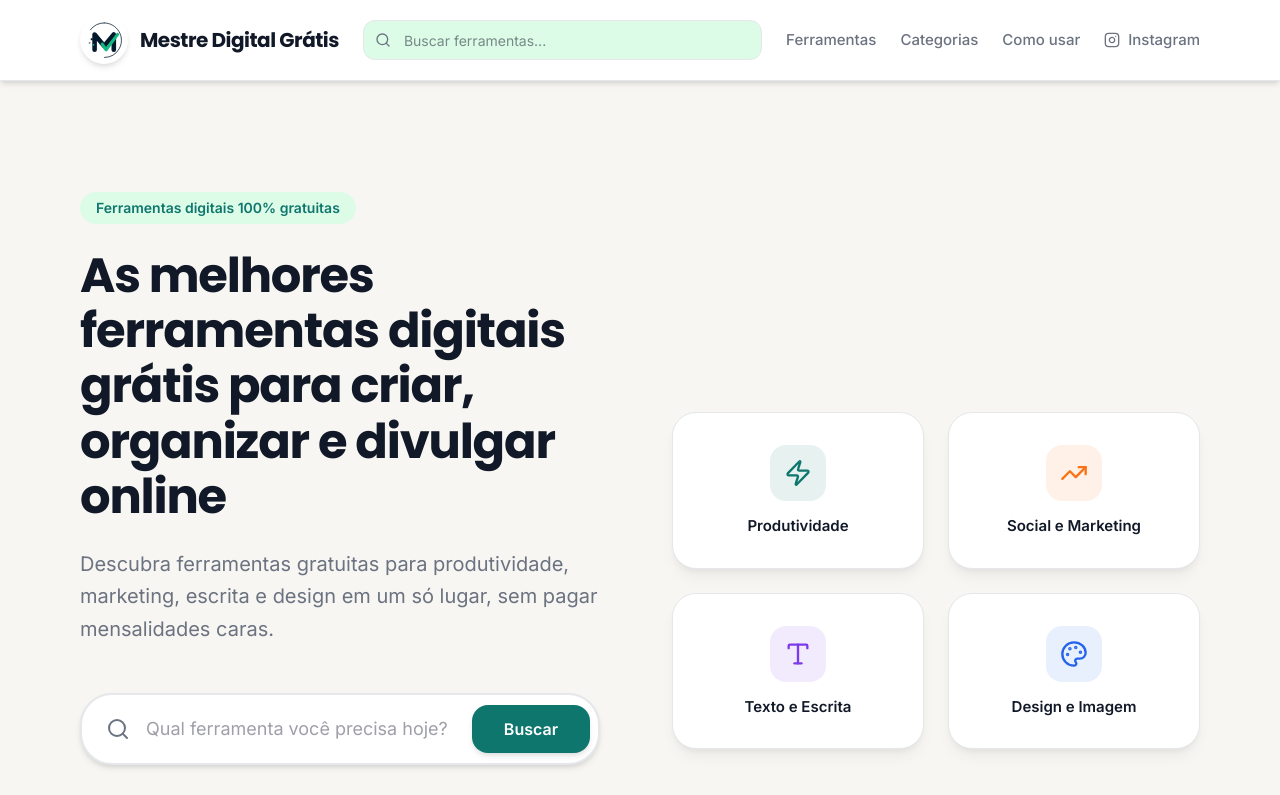
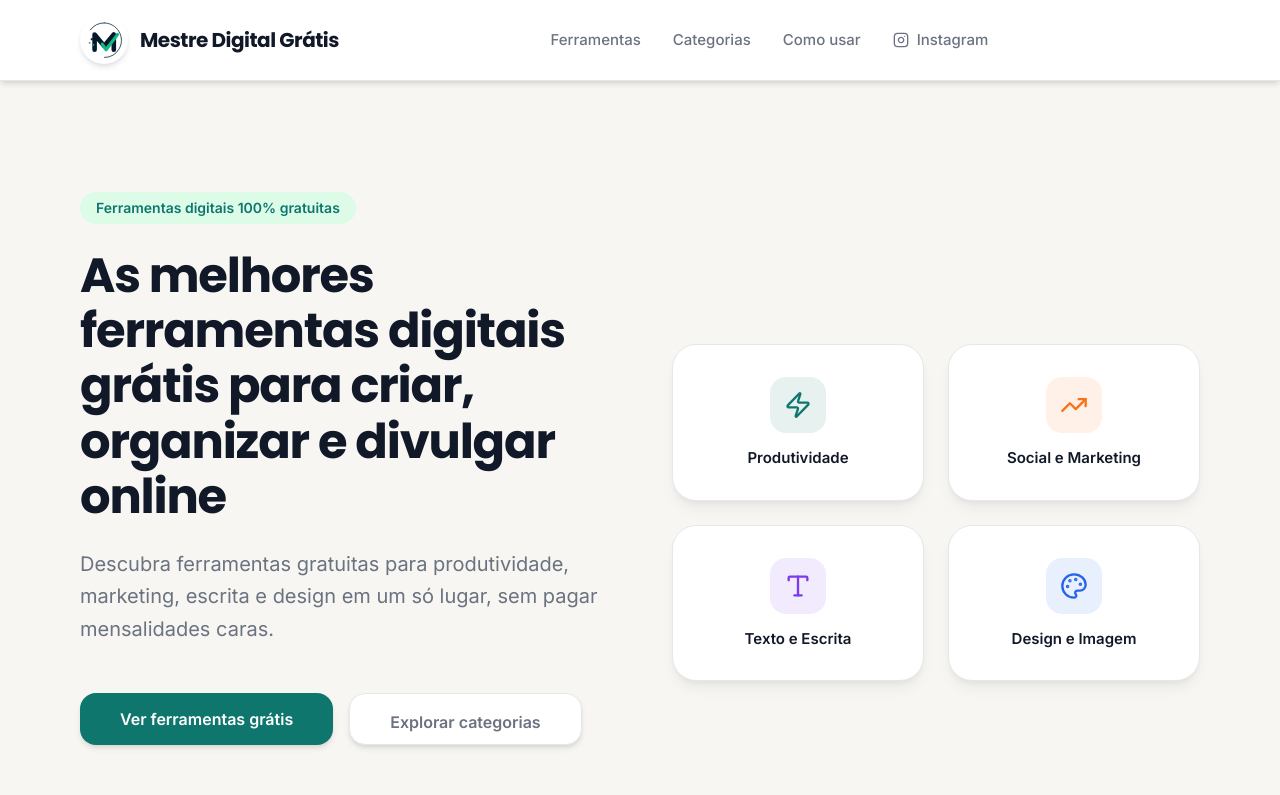
Before and after one commit to stcp5000/Mestre-Digital-Gratis, a React (Vite) app: page / in a window 1280 px wide. Shown: the top 795 px of the page. Built offline with nearby package versions, Linux system fonts and the light colour scheme.

Commit message:
Retomada da versão anterior

```diff
--- a/src/App.tsx
+++ b/src/App.tsx
@@ -373,72 +373,7 @@ function AppContent() {
             </Link>
           </div>
 
-          <div className="flex items-center gap-4 flex-1 max-w-md mx-6 relative">
-            <div className="relative w-full">
-              <Search className="absolute left-3 top-1/2 -translate-y-1/2 h-4 w-4 text-brand-muted" />
-              <input
-                type="text"
-                placeholder="Buscar ferramentas..."
-                value={searchQuery}
-                onChange={(e) => {
-                  setSearchQuery(e.target.value);
-                  setShowSearchResults(true);
-                }}
-                onFocus={() => setShowSearchResults(true)}
-                className="w-full h-10 pl-10 pr-4 bg-brand-highlight border border-brand-border rounded-xl text-sm focus:outline-none focus:ring-2 focus:ring-brand-primary/20 transition-all"
-              />
-
-              <AnimatePresence>
-                {showSearchResults && searchQuery.trim() && (
-                  <>
-                    <motion.div
-                      initial={{ opacity: 0 }}
-                      animate={{ opacity: 1 }}
-                      exit={{ opacity: 0 }}
-                      onClick={() => setShowSearchResults(false)}
-                      className="fixed inset-0 z-40 bg-transparent"
-                    />
-                    <motion.div
-                      initial={{ opacity: 0, y: 10 }}
-                      animate={{ opacity: 1, y: 0 }}
-                      exit={{ opacity: 0, y: 10 }}
-                      className="absolute top-full left-0 right-0 mt-2 z-50 bg-white border border-brand-border rounded-2xl shadow-xl overflow-hidden"
-                    >
-                      {filteredTools.length > 0 ? (
-                        <div className="p-2">
-                          {filteredTools.map(tool => (
-                            <Link
-                              key={tool.id}
-                              to={`/ferramenta/${tool.slug}`}
-                              onClick={() => {
-                                setSearchQuery("");
-                                setShowSearchResults(false);
-                              }}
-                              className="flex items-center gap-3 p-3 hover:bg-brand-highlight rounded-xl transition-colors group"
-                            >
-                              <div className={`w-10 h-10 ${tool.color} text-white rounded-lg flex items-center justify-center shrink-0`}>
-                                <tool.icon className="h-5 w-5" />
-                              </div>
-                              <div className="overflow-hidden">
-                                <h4 className="text-sm font-bold truncate">{tool.name}</h4>
-                                <p className="text-[10px] text-brand-muted truncate">{tool.description}</p>
-                              </div>
-                            </Link>
-                          ))}
-                        </div>
-                      ) : (
-                        <div className="p-8 text-center text-brand-muted text-sm">
-                          Nenhuma ferramenta encontrada.
-                        </div>
-                      )}
-                    </motion.div>
-                  </>
-                )}
-              </AnimatePresence>
-            </div>
-          </div>
-
-          <nav className="hidden items-center gap-6 lg:flex">
+          <nav className="hidden items-center gap-8 md:flex">
             <a href="#ferramentas" className="text-[15px] font-medium text-brand-muted hover:text-brand-primary transition-colors">Ferramentas</a>
             <a href="#categorias" className="text-[15px] font-medium text-brand-muted hover:text-brand-primary transition-colors">Categorias</a>
             <a href="#como-usar" className="text-[15px] font-medium text-brand-muted hover:text-brand-primary transition-colors">Como usar</a>
@@ -464,7 +399,7 @@ function AppContent() {
 
       <main className="mx-auto max-w-[1200px] px-5 py-24 md:px-10 md:py-32">
         <Routes>
-          <Route path="/" element={<HomeView searchQuery={searchQuery} setSearchQuery={setSearchQuery} setShowSearchResults={setShowSearchResults} filteredTools={filteredTools} />} />
+          <Route path="/" element={<HomeView />} />
           <Route path="/categoria/:categorySlug" element={<CategoryView />} />
           <Route path="/ferramenta/:toolSlug" element={<ToolView />} />
         </Routes>
@@ -530,19 +465,8 @@ function Sidebar({ isSidebarOpen, setSidebarOpen }: { isSidebarOpen: boolean, se
   );
 }
 
-function HomeView({
-  searchQuery,
-  setSearchQuery,
-  setShowSearchResults,
-  filteredTools
-}: {
-  searchQuery: string;
-  setSearchQuery: (s: string) => void;
-  setShowSearchResults: (b: boolean) => void;
-  filteredTools: Tool[];
-}) {
-  const [heroSearchFocused, setHeroSearchFocused] = useState(false);
-
+// HomeView implementation
+function HomeView() {
   return (
     <motion.div
       initial={{ opacity: 0, y: 20 }}
@@ -566,76 +490,7 @@ function HomeView({
             </p>
           </div>
 
-          <div className="relative max-w-[520px] z-20">
-            <div className={`relative flex items-center bg-white border-2 rounded-[2rem] p-2 transition-all shadow-soft ${heroSearchFocused ? 'border-brand-primary ring-4 ring-brand-primary/10 shadow-xl' : 'border-brand-border'}`}>
-              <Search className={`ml-4 h-6 w-6 ${heroSearchFocused ? 'text-brand-primary' : 'text-brand-muted'}`} />
-              <input
-                type="text"
-                placeholder="Qual ferramenta você precisa hoje?"
-                value={searchQuery}
-                onFocus={() => {
-                  setHeroSearchFocused(true);
-                  setShowSearchResults(true);
-                }}
-                onBlur={() => setTimeout(() => setHeroSearchFocused(false), 200)}
-                onChange={(e) => {
-                  setSearchQuery(e.target.value);
-                  setShowSearchResults(true);
-                }}
-                className="flex-1 px-4 py-3 bg-transparent outline-none text-lg font-medium placeholder:text-zinc-400 placeholder:font-normal"
-              />
-              <button className="hidden sm:block px-8 h-12 bg-brand-primary text-white rounded-2xl font-bold hover:bg-brand-hover transition-colors shadow-soft">
-                Buscar
-              </button>
-            </div>
-
-            <AnimatePresence>
-              {heroSearchFocused && searchQuery.trim() && (
-                <motion.div
-                  initial={{ opacity: 0, y: 10 }}
-                  animate={{ opacity: 1, y: 0 }}
-                  exit={{ opacity: 0, y: 10 }}
-                  className="absolute top-full left-0 right-0 mt-3 bg-white border border-brand-border rounded-[2rem] shadow-2xl overflow-hidden z-30"
-                >
-                  {filteredTools.length > 0 ? (
-                    <div className="p-3">
-                       {filteredTools.map(tool => (
-                         <Link
-                           key={tool.id}
-                           to={`/ferramenta/${tool.slug}`}
-                           onClick={() => {
-                             setSearchQuery("");
-                             setShowSearchResults(false);
-                           }}
-                           className="flex items-center gap-4 p-4 hover:bg-brand-highlight rounded-2xl transition-colors group"
-                         >
-                            <div className={`w-12 h-12 ${tool.color} text-white rounded-xl flex items-center justify-center shrink-0 shadow-soft`}>
-                               <tool.icon className="h-6 w-6" />
-                            </div>
-                            <div className="flex-1">
-                               <h4 className="text-[15px] font-bold text-brand-text">{tool.name}</h4>
-                               <p className="text-xs text-brand-muted leading-tight mt-0.5">{tool.description}</p>
-                            </div>
-                            <ChevronRight className="h-4 w-4 text-brand-muted group-hover:text-brand-primary group-hover:translate-x-1 transition-all" />
-                         </Link>
-                       ))}
-                       <div className="p-3 pt-1 border-t border-brand-border mt-2">
-                          <p className="text-[10px] text-center font-bold text-brand-muted uppercase tracking-widest">Pressione enter para ver mais resultados</p>
-                       </div>
-                    </div>
-                  ) : (
-                    <div className="p-12 text-center text-brand-muted space-y-3">
-                       <Search className="h-10 w-10 mx-auto opacity-20" />
-                       <p className="font-bold">Ops! Nenhuma ferramenta encontrada.</p>
-                       <p className="text-sm">Tente buscar por palavras-chave como "GPT", "SEO" ou "PDF".</p>
-                    </div>
-                  )}
-                </motion.div>
-              )}
-            </AnimatePresence>
-          </div>
-
-          <div className="flex flex-col sm:flex-row items-center gap-4 pt-4">
+          <div className="flex flex-col sm:flex-row items-center gap-4">
             <a
               href="#ferramentas"
               className="w-full sm:w-auto px-10 py-4 bg-brand-primary text-white text-[16px] font-semibold rounded-2xl hover:bg-brand-hover hover:-translate-y-0.5 hover:shadow-lg transition-all text-center flex items-center justify-center cursor-pointer h-[52px] shadow-soft"
```
